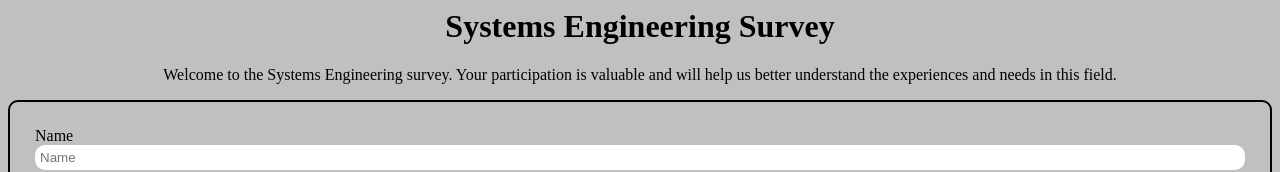
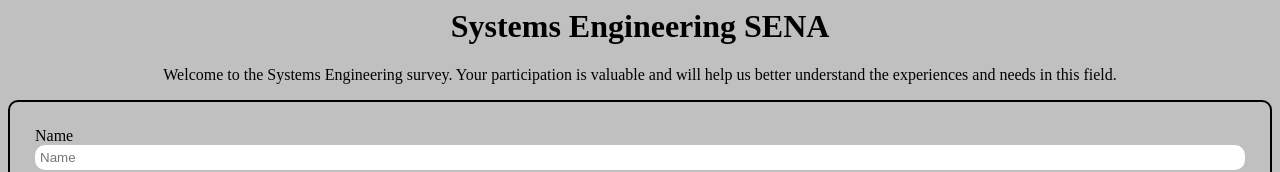
Before and after one commit to AngelRomero03/Angel_encuesta, a plain HTML site: page index.html in a window 1280 px wide. Shown: the top 172 px of the page. Drawn offline with Linux system fonts and the light colour scheme.

Commit message:
Adjunto la modificacion

```diff
--- a/index.html
+++ b/index.html
@@ -1,5 +1,5 @@
 <link rel="stylesheet" href="styles.css">
-<h1 id="title">Systems Engineering Survey</h1>
+<h1 id="title">Systems Engineering SENA</h1>
 <p id="description">Welcome to the Systems Engineering survey. Your participation is valuable and will help us better understand the experiences and needs in this field.</p1>
 <form id="survey-form">
   <div class="input-element">
```
